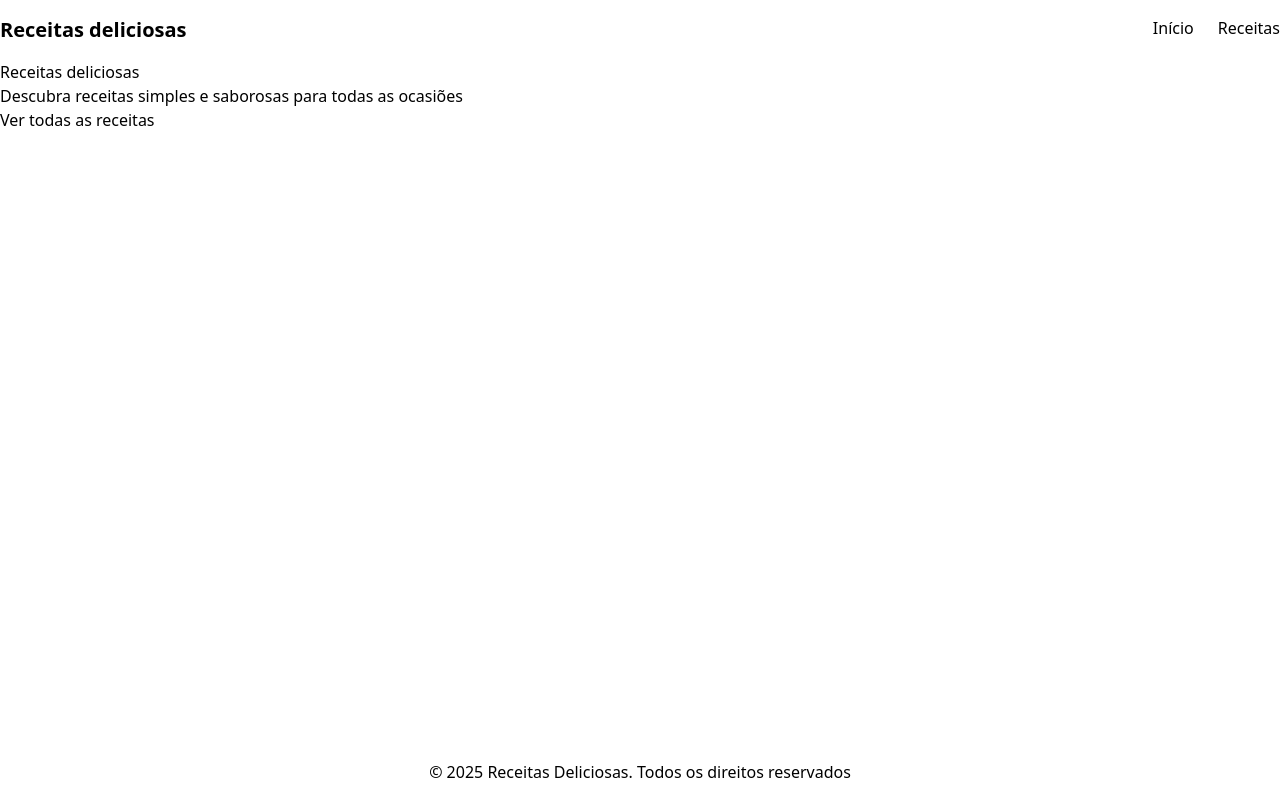
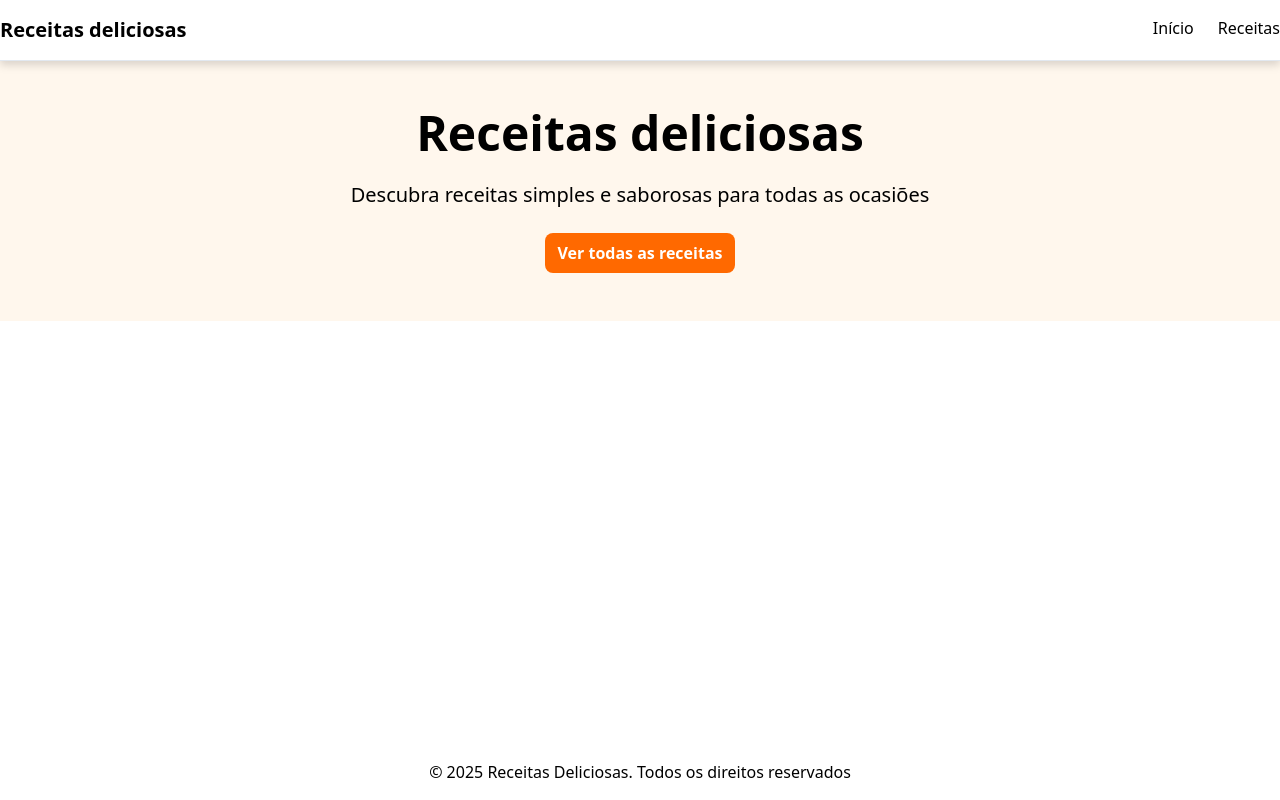
Before and after one commit to talles-morais/receitas-byron, a Next.js app: page / in a window 1280 px wide. Built offline with nearby package versions, Linux system fonts and the light colour scheme.

Commit message:
feat: adiciona estilos da secao Hero

```diff
--- a/src/app/page.tsx
+++ b/src/app/page.tsx
@@ -3,17 +3,18 @@
 export default function Home() {
   return (
     <main className="flex-grow">
-      <div className="container mx-auto">
-        {/* seção Hero */}
-        <section>
-          <h1>Receitas deliciosas</h1>
-          <p>Descubra receitas simples e saborosas para todas as ocasiões</p>
 
-          <Link href="/receitas">
+      {/* seção Hero */}
+      <section className=" bg-orange-50 py-12">
+        <div className="flex flex-col gap-6 items-center container mx-auto">
+          <h1 className="text-5xl font-bold">Receitas deliciosas</h1>
+          <p className="text-xl">Descubra receitas simples e saborosas para todas as ocasiões</p>
+
+          <Link className="bg-orange-500 text-white font-bold rounded-lg px-3 py-2" href="/receitas">
             Ver todas as receitas
           </Link>
-        </section>
-      </div>
+        </div>
+      </section>
     </main>
   );
 }
--- a/src/components/Header/index.tsx
+++ b/src/components/Header/index.tsx
@@ -2,7 +2,7 @@
 
 export default function Header() {
   return (
-    <header className="w-full bg-white text-black py-4">
+    <header className="w-full bg-white text-black py-4 border-b border-slate-200 drop-shadow-lg">
       <div className="flex justify-between container mx-auto">
         <Link className="text-xl font-bold hover:scale-105 transition-all" href="/">Receitas deliciosas</Link>
 
```
